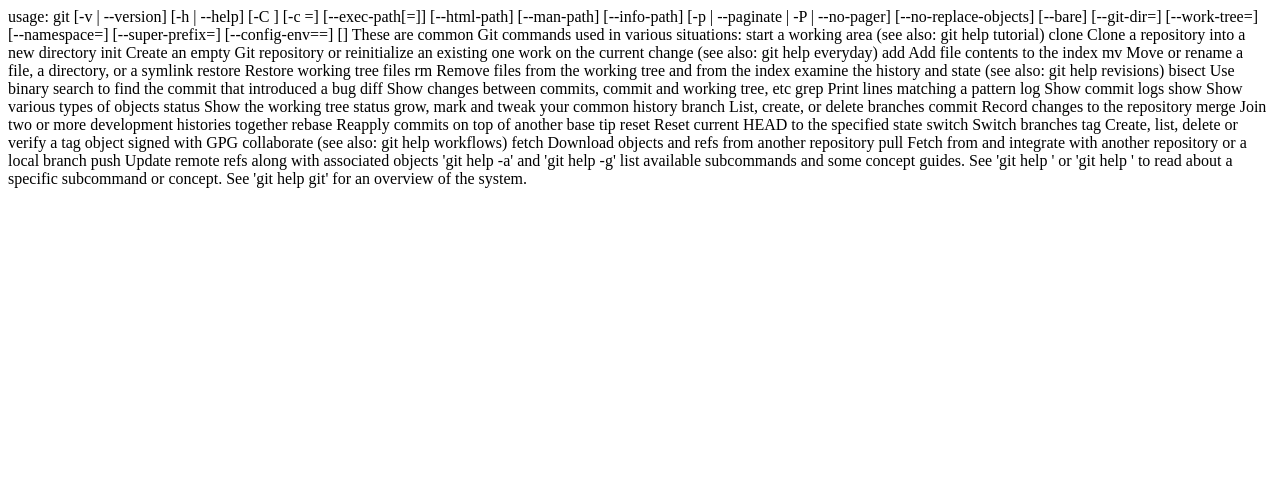
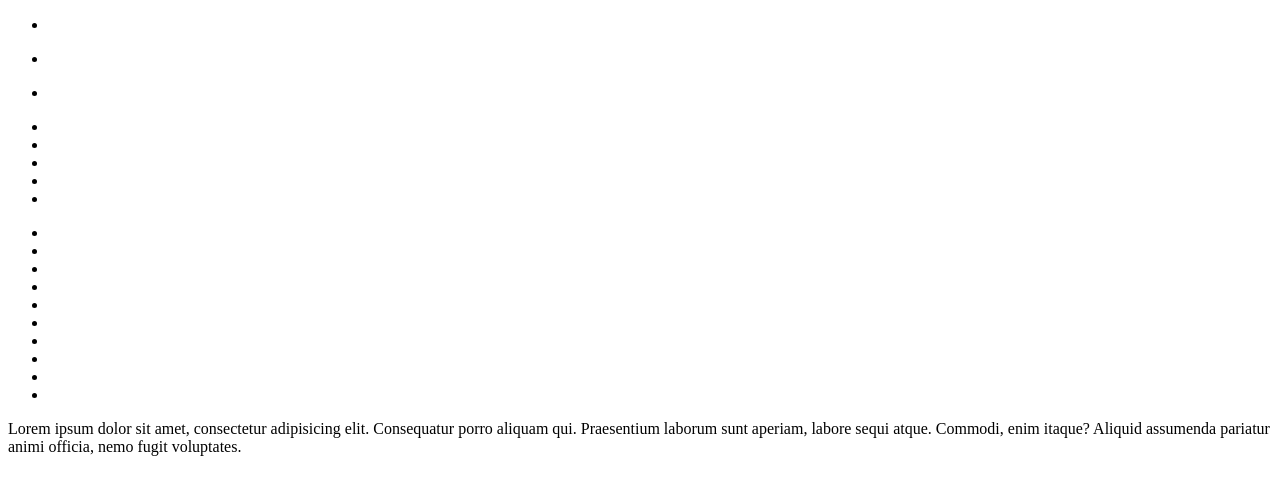
Before and after one commit to cassanogt/HTML5desdeCero, a plain HTML site: page acerca.html in a window 1280 px wide. Drawn offline with Linux system fonts and the light colour scheme.

Commit message:
Agregado de listas y parrafos html

```diff
--- a/CSS/style.css
+++ b/CSS/style.css
@@ -1,6 +1,12 @@
 /* Este es un comentario */
 
 html {
-   background-color: #000;
-   color: #fff;
+  background-color: #000;
+  color: #fff;
+  font-size: 16px;
 }
+
+p,
+li {
+  color: red;
+}
--- a/acerca.html
+++ b/acerca.html
@@ -1,45 +1,56 @@
-usage: git [-v | --version] [-h | --help] [-C <path>] [-c <name>=<value>]
-           [--exec-path[=<path>]] [--html-path] [--man-path] [--info-path]
-           [-p | --paginate | -P | --no-pager] [--no-replace-objects] [--bare]
-           [--git-dir=<path>] [--work-tree=<path>] [--namespace=<name>]
-           [--super-prefix=<path>] [--config-env=<name>=<envvar>]
-           <command> [<args>]
-
-These are common Git commands used in various situations:
-
-start a working area (see also: git help tutorial)
-   clone     Clone a repository into a new directory
-   init      Create an empty Git repository or reinitialize an existing one
-
-work on the current change (see also: git help everyday)
-   add       Add file contents to the index
-   mv        Move or rename a file, a directory, or a symlink
-   restore   Restore working tree files
-   rm        Remove files from the working tree and from the index
-
-examine the history and state (see also: git help revisions)
-   bisect    Use binary search to find the commit that introduced a bug
-   diff      Show changes between commits, commit and working tree, etc
-   grep      Print lines matching a pattern
-   log       Show commit logs
-   show      Show various types of objects
-   status    Show the working tree status
-
-grow, mark and tweak your common history
-   branch    List, create, or delete branches
-   commit    Record changes to the repository
-   merge     Join two or more development histories together
-   rebase    Reapply commits on top of another base tip
-   reset     Reset current HEAD to the specified state
-   switch    Switch branches
-   tag       Create, list, delete or verify a tag object signed with GPG
-
-collaborate (see also: git help workflows)
-   fetch     Download objects and refs from another repository
-   pull      Fetch from and integrate with another repository or a local branch
-   push      Update remote refs along with associated objects
-
-'git help -a' and 'git help -g' list available subcommands and some
-concept guides. See 'git help <command>' or 'git help <concept>'
-to read about a specific subcommand or concept.
-See 'git help git' for an overview of the system.
+<!DOCTYPE html>
+<html lang="en">
+  <head>
+    <meta charset="UTF-8" />
+    <meta http-equiv="X-UA-Compatible" content="IE=edge" />
+    <meta name="viewport" content="width=device-width, initial-scale=1.0" />
+    <title>Document</title>
+  </head>
+  <body>
+    <nav><a href=""></a></nav>
+    <nav>
+      <ul>
+        <li></li>
+      </ul>
+    </nav>
+    <div></div>
+    <article></article>
+    <section></section>
+    <ul>
+      <li>
+        <p></p>
+      </li>
+      <li>
+        <blockquote></blockquote>
+      </li>
+    </ul>
+    <nav>
+      <ul></ul>
+    </nav>
+    <nav>
+      <ul>
+        <li target="" role=""></li>
+        <li target="" role=""></li>
+        <li target="" role=""></li>
+        <li target="" role=""></li>
+        <li target="" role=""></li>
+      </ul>
+    </nav>
+    <ul>
+      <li class="item-1" i=""></li>
+      <li class="item-2" i=""></li>
+      <li class="item-3" i=""></li>
+      <li class="item-4" i=""></li>
+      <li class="item-5" i=""></li>
+      <li class="item-6" i=""></li>
+      <li class="item-7" i=""></li>
+      <li class="item-8" i=""></li>
+      <li class="item-9" i=""></li>
+      <li class="item-10" i=""></li>
+    </ul>
+    Lorem ipsum dolor sit amet, consectetur adipisicing elit. Consequatur porro
+    aliquam qui. Praesentium laborum sunt aperiam, labore sequi atque. Commodi,
+    enim itaque? Aliquid assumenda pariatur animi officia, nemo fugit
+    voluptates.
+  </body>
+</html>
```
Also changed, not shown: JS/index.js (+65 -2 lines), index.html (+20 -5 lines), 1 other file.
